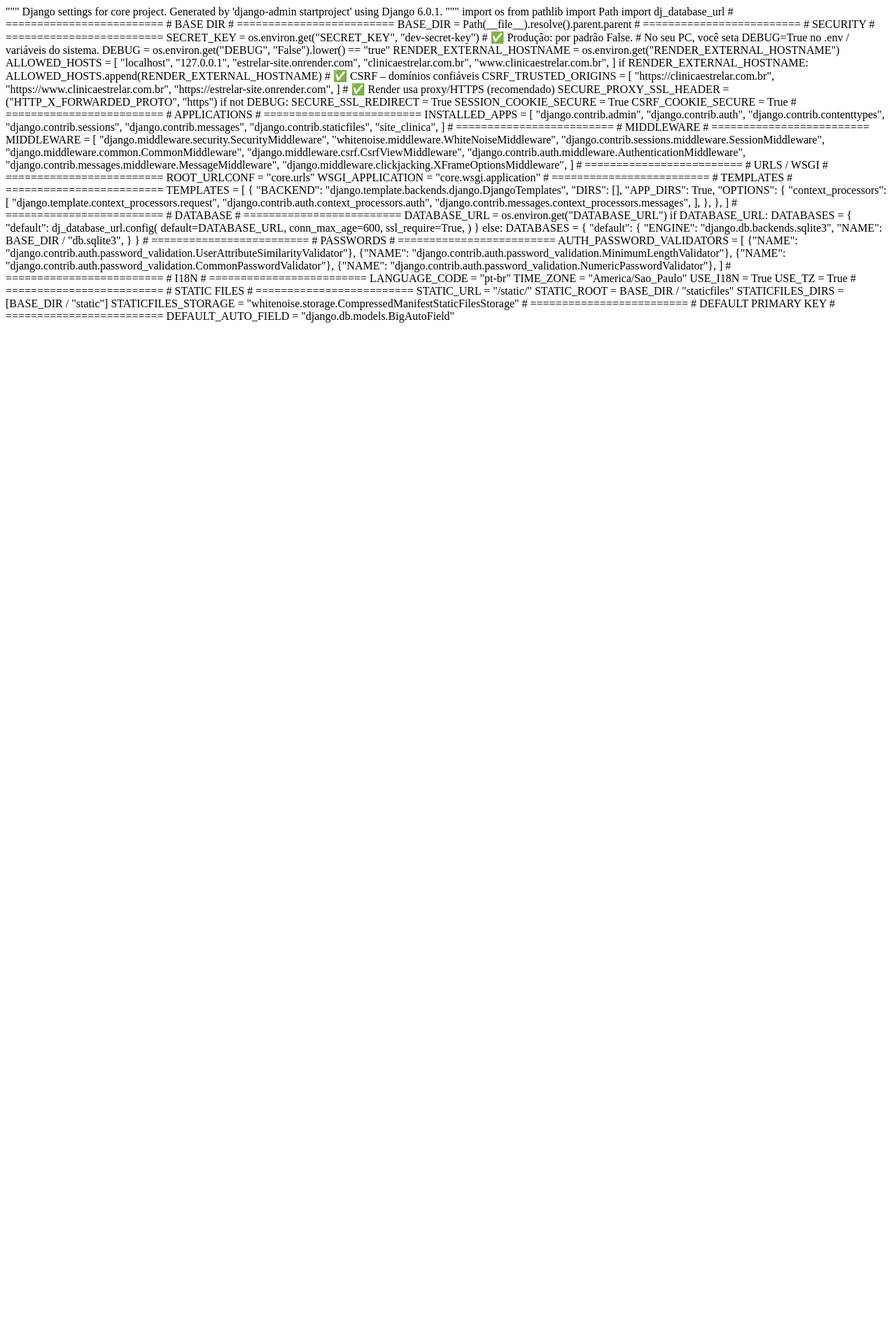
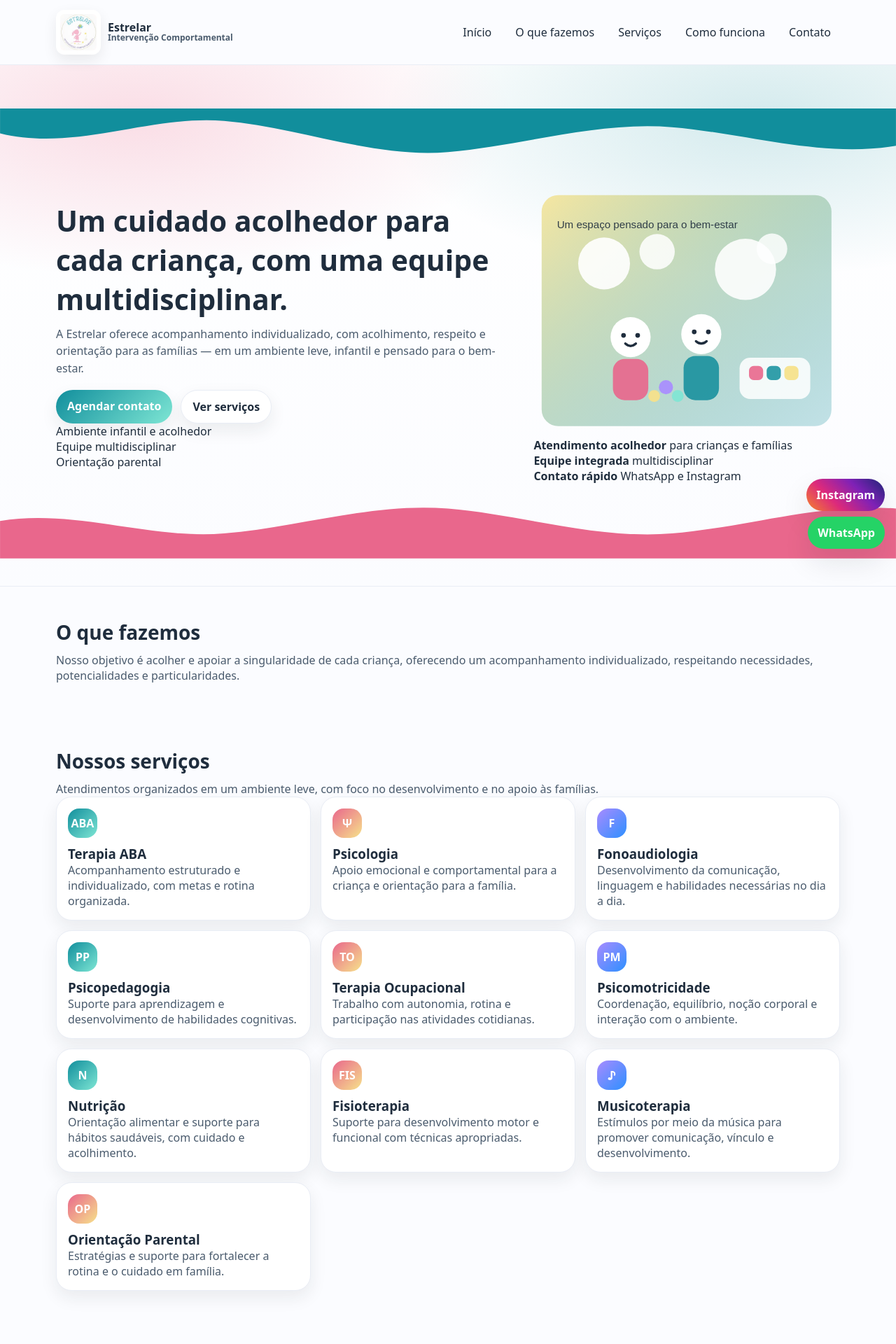
Before and after one commit to JonesVargas/estrelar_site, a Django app: page / in a window 1280 px wide. Shown: the top 1920 px of the page at 70% size. Before the commit the page ends 461 px from the top, so only its background shows below. Run offline with Django 5.2, Linux system fonts and the light colour scheme.

Commit message:
Corrige base.html removendo settings colado por engano

```diff
--- a/site_clinica/templates/site_clinica/base.html
+++ b/site_clinica/templates/site_clinica/base.html
@@ -1,152 +1,72 @@
-"""
-Django settings for core project.
+{% load static %}
+<!DOCTYPE html>
+<html lang="pt-br">
+<head>
+  <meta charset="UTF-8" />
+  <meta name="viewport" content="width=device-width, initial-scale=1.0" />
+  <title>{% block title %}Clínica Estrelar{% endblock %}</title>
+  <link rel="stylesheet" href="{% static 'css/style.css' %}">
+</head>
+<body>
 
-Generated by 'django-admin startproject' using Django 6.0.1.
-"""
-import os
-from pathlib import Path
-import dj_database_url
+<header class="navbar">
+  <div class="container inner">
+    <a class="brand" href="{% url 'home' %}">
+      <img src="{% static 'img/icone_estrelar.jpg' %}" alt="Clínica Estrelar" class="logo">
+      <div class="name">
+        <strong>Estrelar</strong>
+        <small>Intervenção Comportamental</small>
+      </div>
+    </a>
 
-# =========================
-# BASE DIR
-# =========================
-BASE_DIR = Path(__file__).resolve().parent.parent
+    <!-- Botão mobile -->
+<button class="nav-toggle" type="button"
+        aria-expanded="false" aria-controls="navMenu"
+        aria-label="Abrir menu">
+  <img src="{% static 'img/autismo.png' %}" alt="Menu" class="puzzle-icon">
+</button>
 
-# =========================
-# SECURITY
-# =========================
-SECRET_KEY = os.environ.get("SECRET_KEY", "dev-secret-key")
 
-# ✅ Produção: por padrão False.
-# No seu PC, você seta DEBUG=True no .env / variáveis do sistema.
-DEBUG = os.environ.get("DEBUG", "False").lower() == "true"
+    <nav id="navMenu" class="menu" aria-label="Menu principal">
+      <a href="{% url 'home' %}">Início</a>
+      <a href="#o-que-fazemos">O que fazemos</a>
+      <a href="#servicos">Serviços</a>
+      <a href="#como-funciona">Como funciona</a>
+      <a href="#contato">Contato</a>
+    </nav>
+  </div>
+</header>
 
-RENDER_EXTERNAL_HOSTNAME = os.environ.get("RENDER_EXTERNAL_HOSTNAME")
+<script src="{% static 'js/navbar.js' %}"></script>
 
-ALLOWED_HOSTS = [
-    "localhost",
-    "127.0.0.1",
-    "estrelar-site.onrender.com",
-    "clinicaestrelar.com.br",
-    "www.clinicaestrelar.com.br",
-]
-if RENDER_EXTERNAL_HOSTNAME:
-    ALLOWED_HOSTS.append(RENDER_EXTERNAL_HOSTNAME)
+  {% block content %}{% endblock %}
 
-# ✅ CSRF – domínios confiáveis
-CSRF_TRUSTED_ORIGINS = [
-    "https://clinicaestrelar.com.br",
-    "https://www.clinicaestrelar.com.br",
-    "https://estrelar-site.onrender.com",
-]
+  <footer class="footer">
+    <div class="container">
+      <div>
+        <strong>Clínica Multidisciplinar Estrelar</strong><br>
+        <small>Intervenção Comportamental • Canoas/RS</small>
+      </div>
+      <div>
+        <small>
+          WhatsApp: (51) 99701-6416 • Instagram:
+          <a href="https://www.instagram.com/estrelarclinica/" target="_blank" rel="noopener">@estrelarclinica</a>
+        </small>
+      </div>
+    </div>
+  </footer>
 
-# ✅ Render usa proxy/HTTPS (recomendado)
-SECURE_PROXY_SSL_HEADER = ("HTTP_X_FORWARDED_PROTO", "https")
+  <a class="instagram"
+     href="https://www.instagram.com/estrelarclinica/"
+     target="_blank" rel="noopener">
+    Instagram
+  </a>
 
-if not DEBUG:
-    SECURE_SSL_REDIRECT = True
-    SESSION_COOKIE_SECURE = True
-    CSRF_COOKIE_SECURE = True
+  <a class="whats"
+     href="https://wa.me/5551997016416?text=Ol%C3%A1!%20Quero%20informa%C3%A7%C3%B5es%20sobre%20a%20Cl%C3%ADnica%20Estrelar."
+     target="_blank" rel="noopener">
+    WhatsApp
+  </a>
 
-# =========================
-# APPLICATIONS
-# =========================
-INSTALLED_APPS = [
-    "django.contrib.admin",
-    "django.contrib.auth",
-    "django.contrib.contenttypes",
-    "django.contrib.sessions",
-    "django.contrib.messages",
-    "django.contrib.staticfiles",
-    "site_clinica",
-]
-
-# =========================
-# MIDDLEWARE
-# =========================
-MIDDLEWARE = [
-    "django.middleware.security.SecurityMiddleware",
-    "whitenoise.middleware.WhiteNoiseMiddleware",
-    "django.contrib.sessions.middleware.SessionMiddleware",
-    "django.middleware.common.CommonMiddleware",
-    "django.middleware.csrf.CsrfViewMiddleware",
-    "django.contrib.auth.middleware.AuthenticationMiddleware",
-    "django.contrib.messages.middleware.MessageMiddleware",
-    "django.middleware.clickjacking.XFrameOptionsMiddleware",
-]
-
-# =========================
-# URLS / WSGI
-# =========================
-ROOT_URLCONF = "core.urls"
-WSGI_APPLICATION = "core.wsgi.application"
-
-# =========================
-# TEMPLATES
-# =========================
-TEMPLATES = [
-    {
-        "BACKEND": "django.template.backends.django.DjangoTemplates",
-        "DIRS": [],
-        "APP_DIRS": True,
-        "OPTIONS": {
-            "context_processors": [
-                "django.template.context_processors.request",
-                "django.contrib.auth.context_processors.auth",
-                "django.contrib.messages.context_processors.messages",
-            ],
-        },
-    },
-]
-
-# =========================
-# DATABASE
-# =========================
-DATABASE_URL = os.environ.get("DATABASE_URL")
-
-if DATABASE_URL:
-    DATABASES = {
-        "default": dj_database_url.config(
-            default=DATABASE_URL,
-            conn_max_age=600,
-            ssl_require=True,
-        )
-    }
-else:
-    DATABASES = {
-        "default": {
-            "ENGINE": "django.db.backends.sqlite3",
-            "NAME": BASE_DIR / "db.sqlite3",
-        }
-    }
-
-# =========================
-# PASSWORDS
-# =========================
-AUTH_PASSWORD_VALIDATORS = [
-    {"NAME": "django.contrib.auth.password_validation.UserAttributeSimilarityValidator"},
-    {"NAME": "django.contrib.auth.password_validation.MinimumLengthValidator"},
-    {"NAME": "django.contrib.auth.password_validation.CommonPasswordValidator"},
-    {"NAME": "django.contrib.auth.password_validation.NumericPasswordValidator"},
-]
-
-# =========================
-# I18N
-# =========================
-LANGUAGE_CODE = "pt-br"
-TIME_ZONE = "America/Sao_Paulo"
-USE_I18N = True
-USE_TZ = True
-
-# =========================
-# STATIC FILES
-# =========================
-STATIC_URL = "/static/"
-STATIC_ROOT = BASE_DIR / "staticfiles"
-STATICFILES_DIRS = [BASE_DIR / "static"]
-STATICFILES_STORAGE = "whitenoise.storage.CompressedManifestStaticFilesStorage"
-
-# =========================
-# DEFAULT PRIMARY KEY
-# =========================
-DEFAULT_AUTO_FIELD = "django.db.models.BigAutoField"
+</body>
+</html>
```
